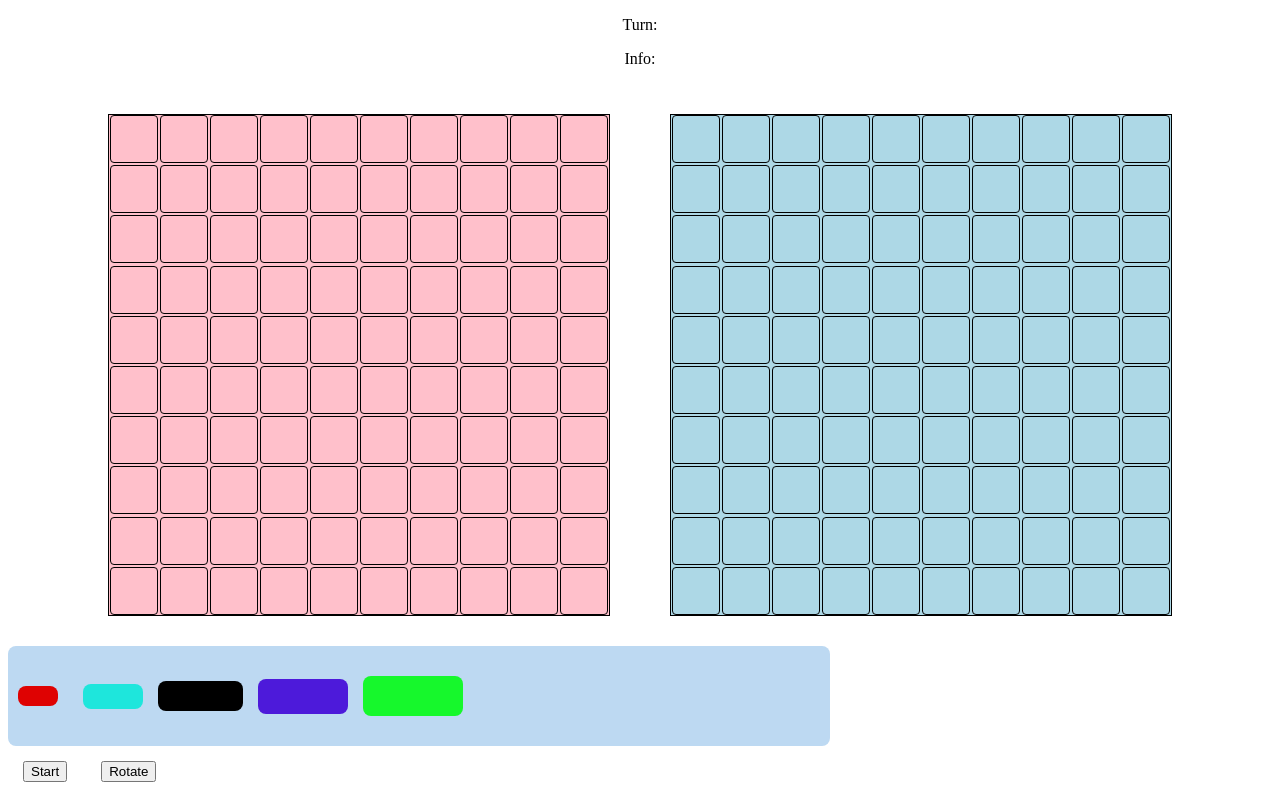
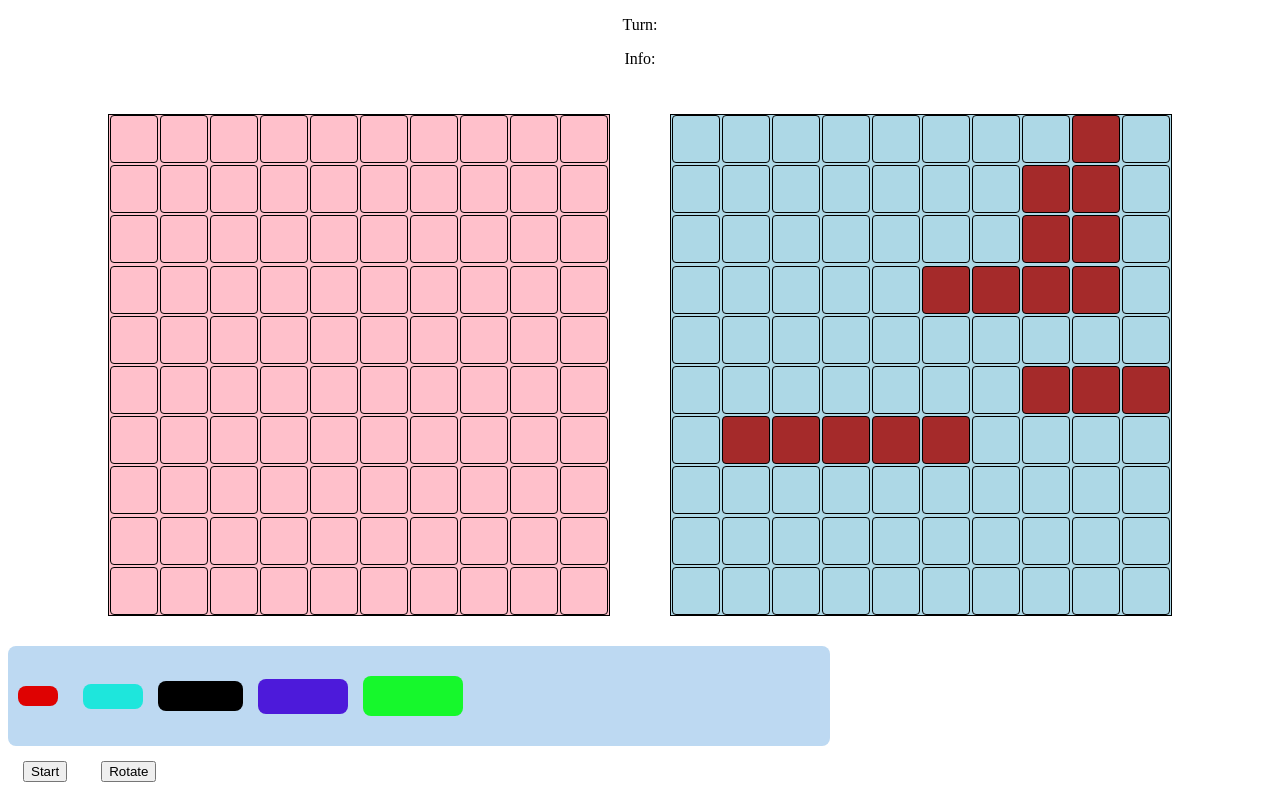
Before and after one commit to Warfarian/Battleship, a website built with webpack: page src/index.html in a window 1280 px wide. Built offline with nearby package versions, Linux system fonts and the light colour scheme.

Commit message:
random placement logic done

```diff
--- a/src/index.js
+++ b/src/index.js
@@ -20,31 +20,6 @@ function flip(){
 
 
 rotateButton.addEventListener('click', flip);
-
-// create boards
-
-const width = 10;
-const gameboardContainer = document.querySelector('#gameBoards-container');
-
-function createBoards(color,player){
-    const gameboard = document.createElement('div');
-    gameboard.classList.add('gameboard');
-    gameboardContainer.append(gameboard);
-    gameboard.style.backgroundColor = color;
-    gameboard.id = player;
-
-    for (let i =0; i < width * width; i++){
-        let block = document.createElement('div');
-        block.classList.add('block');
-        block.id = i;
-        gameboard.append(block);
-    }
-}
-
-// board creation function call
-
-createBoards('pink','user');
-createBoards('lightblue','computer');
 
 //creating the ships
 
@@ -75,13 +50,83 @@ class Ship{
 }
 
 
+const width = 10;
+const gameboardContainer = document.querySelector('#gameBoards-container');
+
 // gameBoard class creation
 
 class gameBoard{
     constructor(){
+        this.ships = [];
+        this.missedAttacks = [];
+    }
 
+    createBoards(color,player){
+    const gameboard = document.createElement('div');
+    gameboard.classList.add('gameboard');
+    gameboardContainer.append(gameboard);
+    gameboard.style.backgroundColor = color;
+    gameboard.id = player;
+
+    for (let i =0; i < width * width; i++){
+        let block = document.createElement('div');
+        block.classList.add('block');
+        block.id = i;
+        gameboard.append(block);
     }
 }
+
+placeShipRandom(ship) {
+    const allBoardBlocks = document.querySelectorAll(`#computer div`);
+    let randomStartIndex;
+    let isHorizontal;
+
+    // Ensure the ship fits on the board based on orientation
+    do {
+        randomStartIndex = Math.floor(Math.random() * width * width);
+        isHorizontal = Math.random() < 0.5;
+
+        // Check if the ship will fit
+        if (isHorizontal) {
+            let row = Math.floor(randomStartIndex / width);
+            if (randomStartIndex % width + ship.length > width) {
+                continue; // Not enough space horizontally
+            }
+        } else {
+            if (randomStartIndex + ship.length * width >= width * width) {
+                continue; // Not enough space vertically
+            }
+        }
+        break; // Break out of the loop if valid
+    } while (true);
+
+    let shipBlocks = [];
+
+    for (let i = 0; i < ship.length; i++) {
+        if (isHorizontal) {
+            shipBlocks.push(allBoardBlocks[randomStartIndex + i]);
+        } else {
+            shipBlocks.push(allBoardBlocks[randomStartIndex + i * width]);
+        }
+    }
+
+    shipBlocks.forEach((shipBlock) => {
+        shipBlock.classList.add('taken');
+        shipBlock.classList.add(ship.name);
+    });
+}
+
+
+}
+
+//function call to create the boards
+
+
+const user = new gameBoard();
+const computer = new gameBoard();
+
+user.createBoards('pink','user');
+computer.createBoards('lightblue','computer');
 
 // create the ships
 
@@ -93,6 +138,17 @@ const carrier = new Ship('carrier',5,0,false);
 
 const shipCollection = [destroyer,submarine,cruiser,battleship,carrier];
 
+
+//place ships
+
+computer.placeShipRandom(destroyer,user);
+computer.placeShipRandom(submarine,user);
+computer.placeShipRandom(cruiser,user);
+computer.placeShipRandom(battleship,user);
+computer.placeShipRandom(carrier,user);
+
+
+
 // export statements , will modularize later
 
 export {Ship}
--- a/src/styles.css
+++ b/src/styles.css
@@ -73,3 +73,10 @@ p{
     height: 46px;
     border-radius: 4px;
 }
+
+
+/* Class to mark ships */
+
+.taken{
+    background-color: brown;
+}
```
